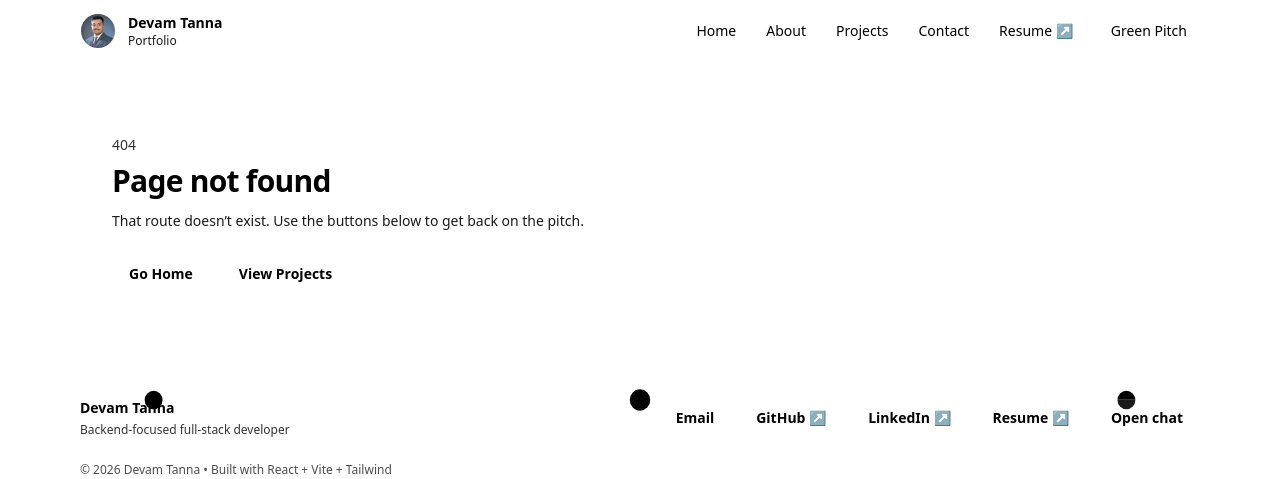
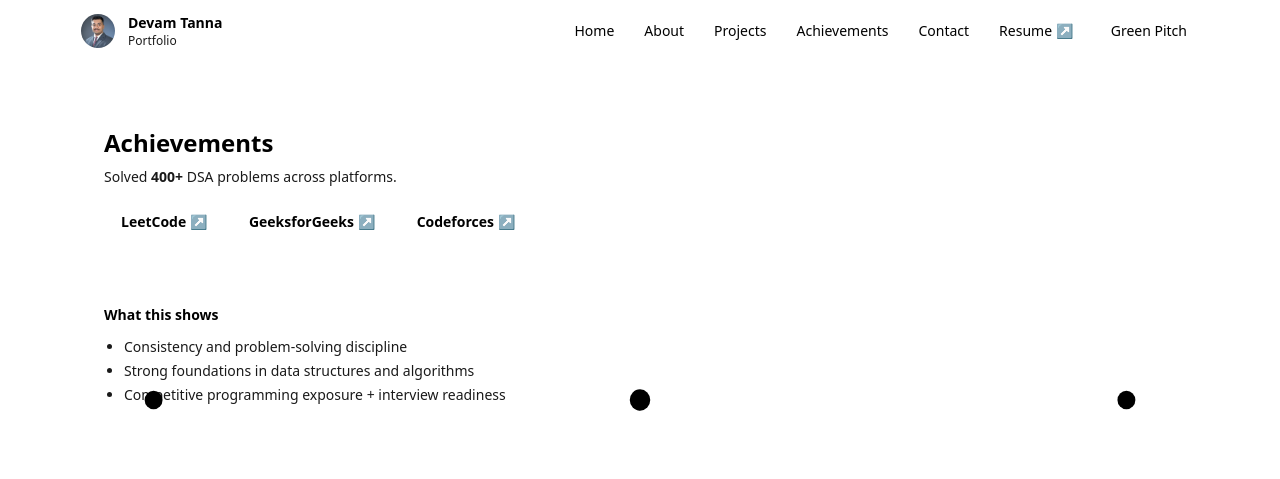
Before and after one commit to devam1912/Portfolio, a React (Vite) app: page /achievements in a window 1280 px wide. Shown: the top 479 px of the page. Built offline with nearby package versions, Linux system fonts and the light colour scheme; no server answers; the HTML template or start-up script is replaced by a standard one.

Commit message:
Add achievements page with DSA profiles

```diff
--- a/src/App.jsx
+++ b/src/App.jsx
@@ -6,6 +6,7 @@ import Projects from "./pages/Projects.jsx";
 import Contact from "./pages/Contact.jsx";
 import ScrollToTop from "./components/ScrollToTop.jsx";
 import NotFound from "./pages/NotFound.jsx";
+import Achievements from "./pages/Achievements.jsx";
 
 function FadeRoute({ children }) {
   const location = useLocation();
@@ -39,6 +40,15 @@ export default function App() {
             }
           />
           <Route
+            path="/achievements"
+            element={
+              <FadeRoute>
+                <Achievements />
+              </FadeRoute>
+            }
+          />
+
+          <Route
             path="/projects"
             element={
               <FadeRoute>
@@ -54,7 +64,7 @@ export default function App() {
               </FadeRoute>
             }
           />
-        <Route path="*" element={<FadeRoute><NotFound /></FadeRoute>} />
+          <Route path="*" element={<FadeRoute><NotFound /></FadeRoute>} />
 
         </Route>
       </Routes>
--- a/src/components/Navbar.jsx
+++ b/src/components/Navbar.jsx
@@ -37,6 +37,14 @@ function Links({ onClick, variant = "desktop" }) {
         className={({ isActive }) => `${base} ${isActive ? active : ""}`}
       >
         Projects
+      </NavLink>
+
+      <NavLink
+        to="/achievements"
+        onClick={onClick}
+        className={({ isActive }) => `${base} ${isActive ? active : ""}`}
+      >
+        Achievements
       </NavLink>
 
       <NavLink
--- /dev/null
+++ b/src/pages/Achievements.jsx
@@ -0,0 +1,50 @@
+export default function Achievements() {
+  return (
+    <section className="space-y-4">
+      <div className="rounded-3xl glass p-6">
+        <h2 className="text-2xl font-semibold">Achievements</h2>
+        <p className="mt-2 text-sm opacity-90">
+          Solved <span className="font-semibold">400+</span> DSA problems across platforms.
+        </p>
+
+        <div className="mt-4 flex flex-wrap gap-2">
+          <a
+            className="rounded-2xl border border-white/15 bg-white/10 px-4 py-2 text-sm font-semibold hover:bg-white/15"
+            href="https://leetcode.com/u/devam1/"
+            target="_blank"
+            rel="noreferrer"
+          >
+            LeetCode ↗
+          </a>
+
+          <a
+            className="rounded-2xl border border-white/15 bg-white/10 px-4 py-2 text-sm font-semibold hover:bg-white/15"
+            href="https://www.geeksforgeeks.org/profile/devamtanna01"
+            target="_blank"
+            rel="noreferrer"
+          >
+            GeeksforGeeks ↗
+          </a>
+
+          <a
+            className="rounded-2xl border border-white/15 bg-white/10 px-4 py-2 text-sm font-semibold hover:bg-white/15"
+            href="https://codeforces.com/profile/devam01"
+            target="_blank"
+            rel="noreferrer"
+          >
+            Codeforces ↗
+          </a>
+        </div>
+      </div>
+
+      <div className="rounded-3xl glass p-6">
+        <div className="text-sm font-semibold">What this shows</div>
+        <ul className="mt-3 list-disc space-y-1 pl-5 text-sm opacity-90">
+          <li>Consistency and problem-solving discipline</li>
+          <li>Strong foundations in data structures and algorithms</li>
+          <li>Competitive programming exposure + interview readiness</li>
+        </ul>
+      </div>
+    </section>
+  );
+}
```
